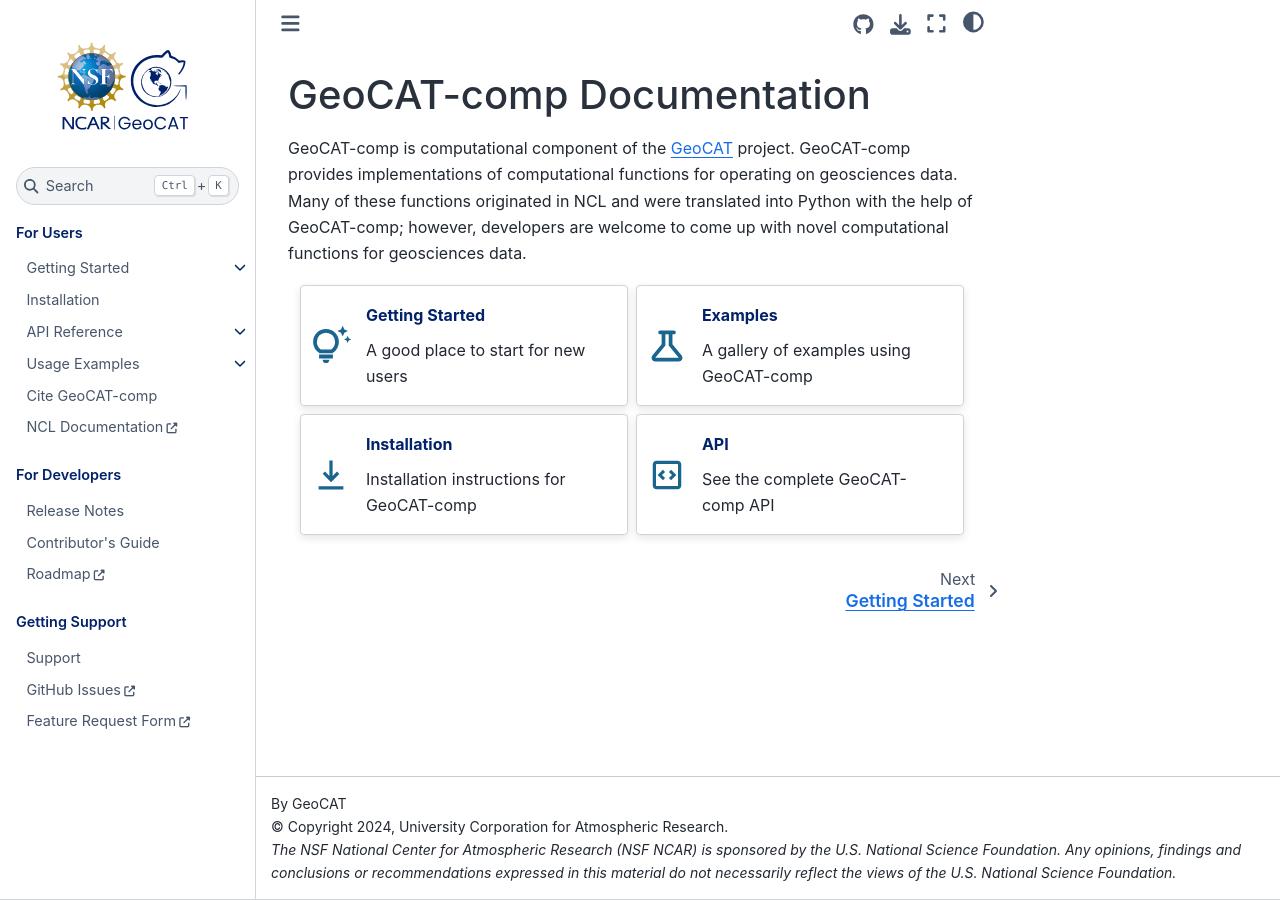
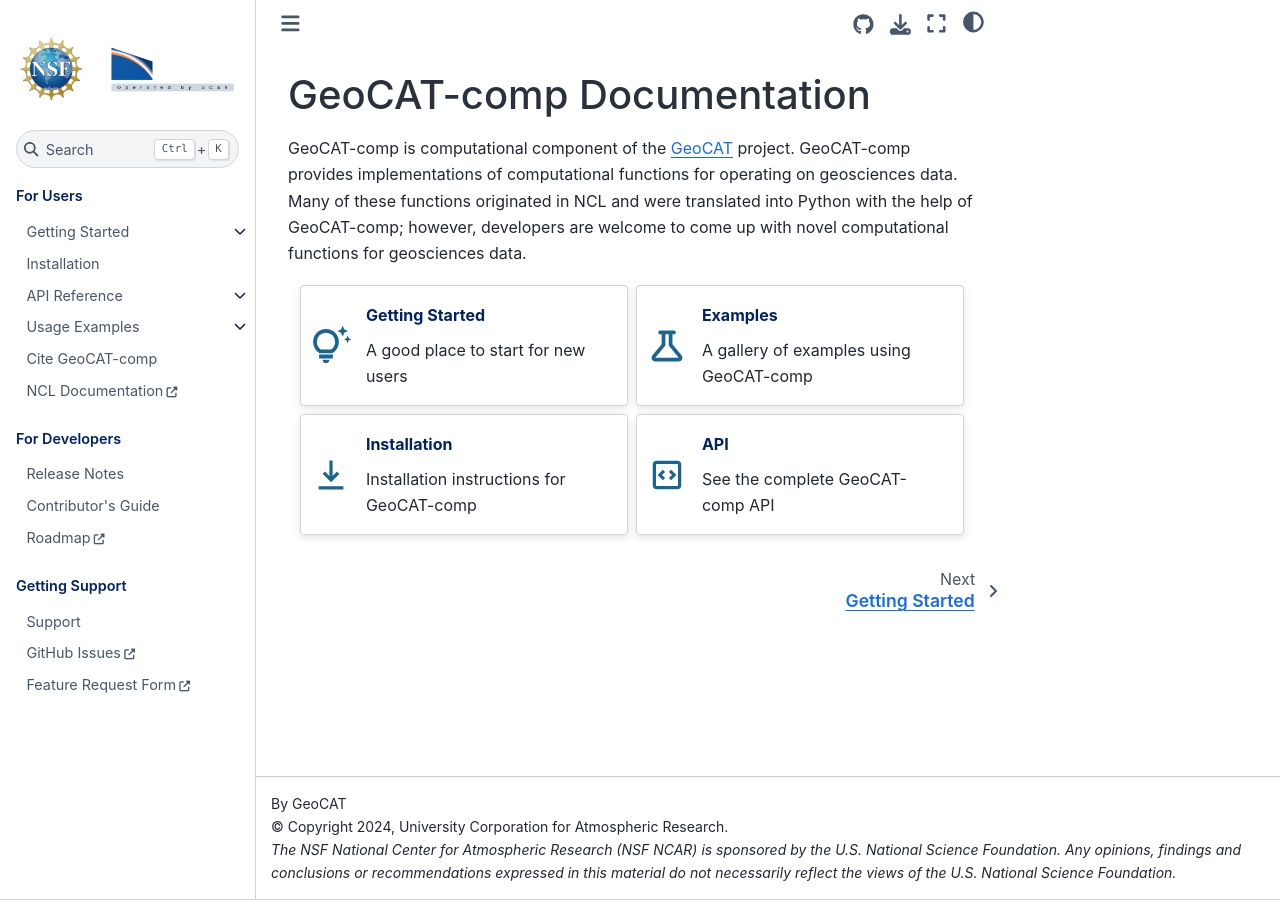
Before and after one commit to NCAR/geocat-comp, a Sphinx documentation site: the page built from docs/index.rst, in a window 1280 px wide. Built offline with Sphinx 7.4.7 and the Sphinx Book theme 1.1.4, drawn with Linux system fonts in a browser that asks for light colours; the version number could not be read and is left out.

Commit message:
NSF NCAR logo

```diff
--- a/docs/conf.py
+++ b/docs/conf.py
@@ -270,7 +270,7 @@
 
 # The name of an image file (relative to this directory) to place at the top
 # of the sidebar.
-html_logo = '_static/images/logos/GeoCAT_nsf.svg'
+html_logo = '_static/images/logos/NSF_NCAR.png'
 
 # The name of an image file (relative to this directory) to use as a favicon of
 # the docs.  This file should be a Windows icon file (.ico) being 16x16 or 32x32
```
Also changed, not shown: docs/_static/images/logos/GeoCAT_nsf.svg (deleted), docs/_static/images/logos/NSF_NCAR.png (added).
